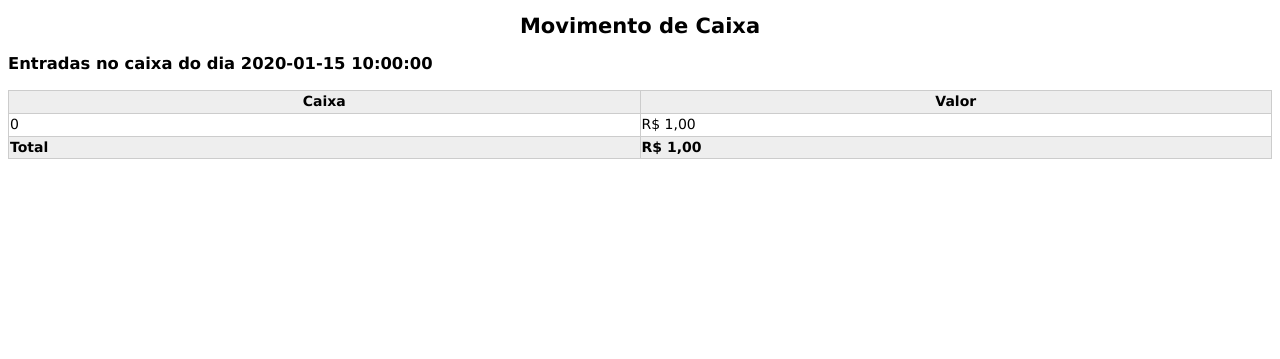
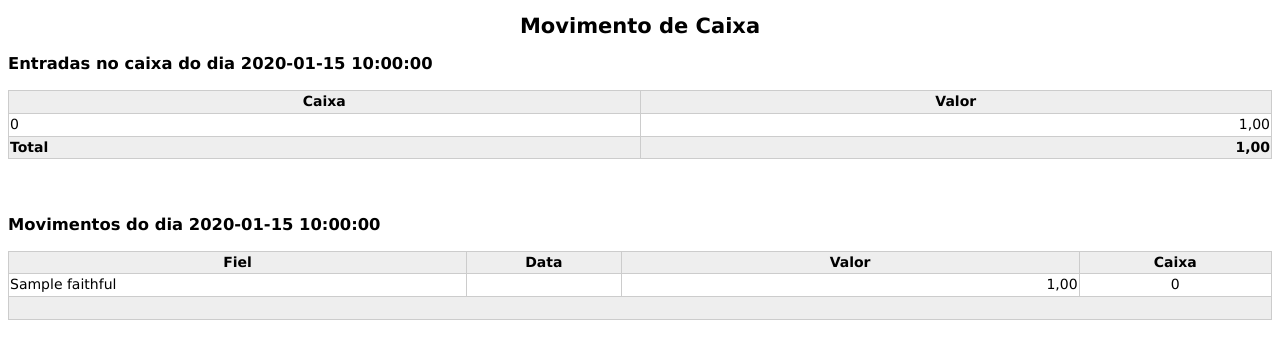
Before and after one commit to carlosvalter/fin-missa, a PHP site: the page made by views/theme/cash/reports/cashMovement.php in a window 1280 px wide. Shown: the part 98-457 px from the top of the page. Run offline with PHP 8.4, Linux system fonts and the light colour scheme; the template is opened without the code that fills it: most values are stand-ins (such as "Sample title", 1, 10 or a date in 2020); data that the repository does not hold is empty.

Commit message:
Feat: add detail in report cash movement

```diff
--- a/source/Controllers/Cash.php
+++ b/source/Controllers/Cash.php
@@ -202,7 +202,7 @@ class Cash extends Controller
 
         $pdf = ob_get_clean(); // recebe o conteudo do cache do PHP
 
-        // For see in html discoment the line below
+        // For see in html uncomment the line below
         // echo $pdf; die;
 
         $dompdf->loadHtml($pdf); // Converte o conteudo html gerado para PDF
@@ -213,7 +213,7 @@ class Cash extends Controller
 
         $dompdf->stream("file.pdf", ['Attachment' => false]); // Abre o PDF
       } else {
-        echo "<script>alert('Nenhuma caixa encontrado nessa data!'); window.close()</script>";
+        echo "<script>alert('Nenhum caixa encontrado nessa data!'); window.close()</script>";
       }
     } else {
       echo $this->view->render("theme/cash/reportCashMovement", [
--- a/views/theme/cash/reports/cashMovement.php
+++ b/views/theme/cash/reports/cashMovement.php
@@ -107,10 +107,23 @@
       text-align: left;
     }
 
-    td.col1,
-    td.col2 {
-      width: 50%;
-      padding-left: 5px;
+    .colDate,
+    .colValue {
+      width: 12%;
+    }
+
+    .colNameCash {
+      width: 15%;
+    }
+
+    td.colDate,
+    td.colNameCash {
+      text-align: center;
+    }
+
+    th.colValue,
+    td.colValue {
+      text-align: right;
     }
 
     .date {
@@ -151,13 +164,13 @@
       foreach ($massesArray as $nameCash => $masses) : ?>
         <tr>
           <td><?= $nameCash ?></td>
-          <td>
+          <td class="colValue">
             <?php
             $amount = 0.00;
             foreach ($masses as $key => $mass) {
               $amount += $mass->amount_paid;
             }
-            echo "R$ " . number_format($amount, 2, ',', '.');
+            echo number_format($amount, 2, ',', '.');
             $totalAmount += $amount;
             ?>
           </td>
@@ -167,7 +180,37 @@
       <tfoot>
         <tr>
           <th>Total</th>
-          <th><?= "R$ " . number_format($totalAmount, 2, ',', '.'); ?></th>
+          <th class="colValue"><?= number_format($totalAmount, 2, ',', '.'); ?></th>
+        </tr>
+      </tfoot>
+    </table>
+    <br><br>
+
+    <h3>Movimentos do dia <?= $data['created_at'] ?></h3>
+    <table class="relatorio">
+      <thead>
+        <tr>
+          <th>Fiel</th>
+          <th class="colDate">Data</th>
+          <th>Valor</th>
+          <th class="colNameCash">Caixa</th>
+        </tr>
+      </thead>
+      <?php
+      foreach ($massesArray as $nameCash => $masses) :
+        foreach ($masses as $key => $mass) : ?>
+          <tr>
+            <td><?= $mass->faithful ?></td>
+            <td class="colDate"><?= convertDate($mass->date) ?></td>
+            <td class="colValue"><?= number_format($mass->amount_paid , 2, ',', '.') ?></td>
+            <td class="colNameCash"><?= $nameCash ?></td>
+          </tr>
+        <?php
+        endforeach;
+      endforeach; ?>
+      <tfoot>
+        <tr>
+          <th colspan="4">&nbsp;</th>
         </tr>
       </tfoot>
     </table>
```
